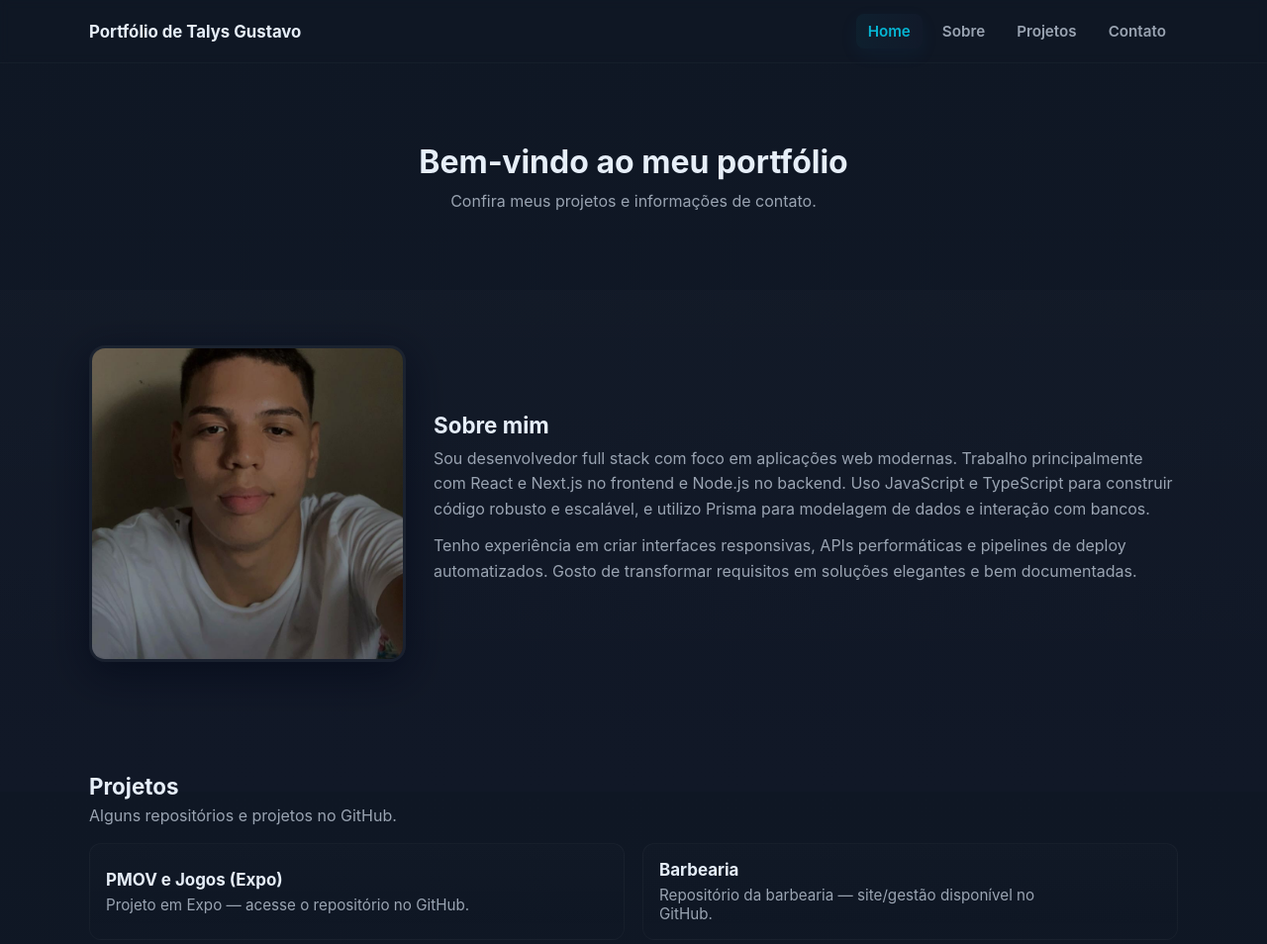
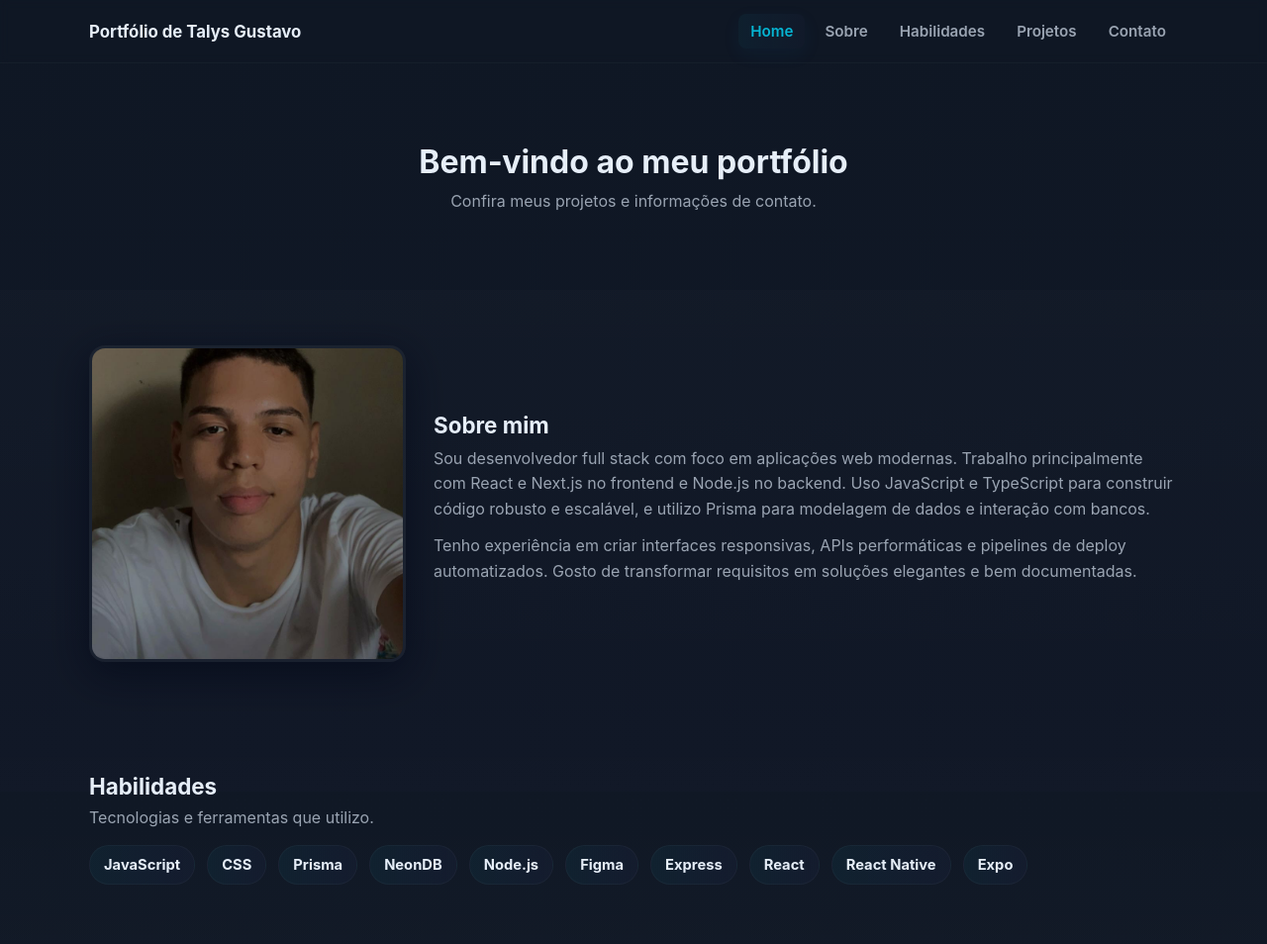
Before and after one commit to TalysG26/Portfolio, a plain HTML site: page index.html in a window 1280 px wide. Shown: the top 954 px of the page at 99% size. Drawn offline with Linux system fonts and the light colour scheme.

```diff
--- a/index.css
+++ b/index.css
@@ -143,3 +143,15 @@
   .project-card{flex-direction:column;align-items:flex-start;gap:12px}
   .project-actions{align-self:stretch;display:flex;justify-content:flex-end;width:100%}
 }
+
+/* Skills section */
+.skills{padding:56px 0;background:linear-gradient(180deg,transparent,rgba(255,255,255,0.01))}
+.skills h3{font-size:1.4rem;margin:0 0 8px;color:var(--text)}
+.skills-sub{color:var(--muted);margin:0 0 18px}
+.skills-grid{display:flex;flex-wrap:wrap;gap:12px;align-items:center}
+.skill-badge{display:inline-block;padding:10px 14px;border-radius:999px;background:linear-gradient(90deg,rgba(6,182,212,0.06),rgba(99,102,241,0.04));color:var(--text);font-weight:700;font-size:.92rem;border:1px solid rgba(255,255,255,0.03)}
+
+@media (max-width:720px){
+  .skills h3,.skills-sub{text-align:center}
+  .skills-grid{justify-content:center}
+}
--- a/index.html
+++ b/index.html
@@ -20,6 +20,7 @@
         <ul class="links">
           <li><a href="#" class="active" aria-current="page">Home</a></li>
           <li><a href="#sobre">Sobre</a></li>
+          <li><a href="#habilidades">Habilidades</a></li>
           <li><a href="#projetos">Projetos</a></li>
           <li><a href="#contato">Contato</a></li>
         </ul>
@@ -54,6 +55,26 @@
           documentadas.
         </p>
         <p class="about-note"></p>
+      </div>
+    </div>
+  </section>
+
+  <section id="habilidades" class="skills">
+    <div class="container">
+      <h3>Habilidades</h3>
+      <p class="skills-sub">Tecnologias e ferramentas que utilizo.</p>
+
+      <div class="skills-grid" role="list">
+        <span class="skill-badge">JavaScript</span>
+        <span class="skill-badge">CSS</span>
+        <span class="skill-badge">Prisma</span>
+        <span class="skill-badge">NeonDB</span>
+        <span class="skill-badge">Node.js</span>
+        <span class="skill-badge">Figma</span>
+        <span class="skill-badge">Express</span>
+        <span class="skill-badge">React</span>
+        <span class="skill-badge">React Native</span>
+        <span class="skill-badge">Expo</span>
       </div>
     </div>
   </section>
```
